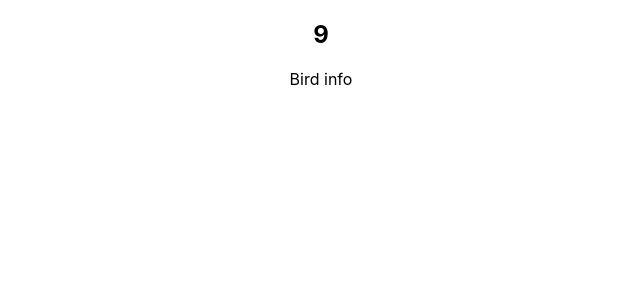
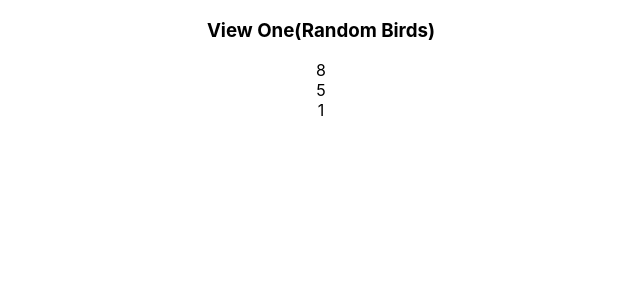
Before and after one commit to J3SS13/bird-watcher-app, a React (Create React App) app: page / in a window 1280 px wide. Shown: the top 300 px of the page, without its empty margins (319-959 px from the left). Built offline with nearby package versions, Linux system fonts and the light colour scheme.

Commit message:
adding basic component interactions

```diff
--- a/src/App.js
+++ b/src/App.js
@@ -1,9 +1,9 @@
 import React, { Component } from 'react';
-import logo from './logo.svg';
 import './App.css';
 import Bird from './components/BirdPages/Bird.js';
-import BirdOptions from './components/BirdPages/BirdOptions.js'
+import RandomizeBirds from './components/BirdPages/BirdOptions.js'
 import SelectedBird from './components/BirdPages/SelectedBird.js'
+import data from './services/data.js'
 
 class App extends Component {
 
@@ -12,16 +12,20 @@ super(props);
   this.state = {
     currentView : 'welcome',
     selectedBird : '',
+    birdData: data,
+    selectedBirdData: []
 
 
   }
 }
 
   render() {
+
     return (
       <div className="App">
 
-      <BirdOptions currentBird={this.state.currentBird} />
+      <RandomizeBirds selectedBird={this.state.selectedBird} />
+
 
       </div>
     );
--- a/src/components/BirdPages/BirdOptions.js
+++ b/src/components/BirdPages/BirdOptions.js
@@ -1,5 +1,11 @@
-import React, { Component } from 'react';
+import React from 'react';
 import SelectedBird from './SelectedBird.js'
+
+
+
+
+
+
 
 function getRandomIntInclusive(min, max) {
   min = Math.ceil(min);
@@ -7,15 +13,25 @@ function getRandomIntInclusive(min, max) {
   return Math.floor(Math.random() * (max - min + 1)) + min;
 }
 
-function  BirdOptions(){
 
-let num = getRandomIntInclusive(1, 10);
+function RandomizeBirds(props){
+let num1 = getRandomIntInclusive(1, 10);
+let num2 = getRandomIntInclusive(1, 10);
+let num3 = getRandomIntInclusive(1, 10);
+
+
+console.log(props.selectedBird);
   return (
     <div>
-    <h2>{num}</h2>
-    <SelectedBird />
+      <h3> View One(Random Birds)</h3>
+      <div className="bird" id="bird1"> {num1} </div>
+      <div className="bird" id="bird2"> {num2} </div>
+      <div className="bird" id="bird3"> {num3} </div>
+
+      {props.selectedBird && <SelectedBird />}
+
+
     </div>
-
   )
 }
 
@@ -24,4 +40,4 @@ let num = getRandomIntInclusive(1, 10);
 
 
 
-export default BirdOptions;
+export default RandomizeBirds;
```
